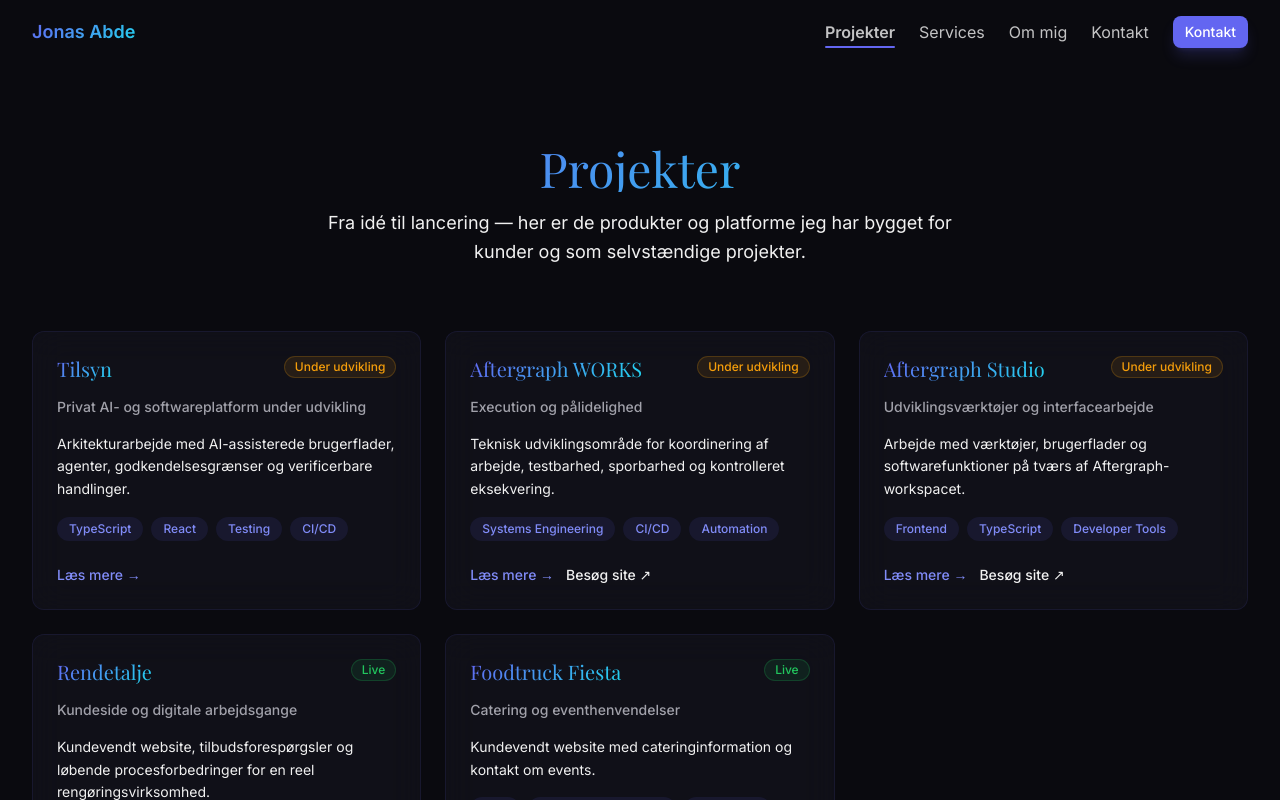
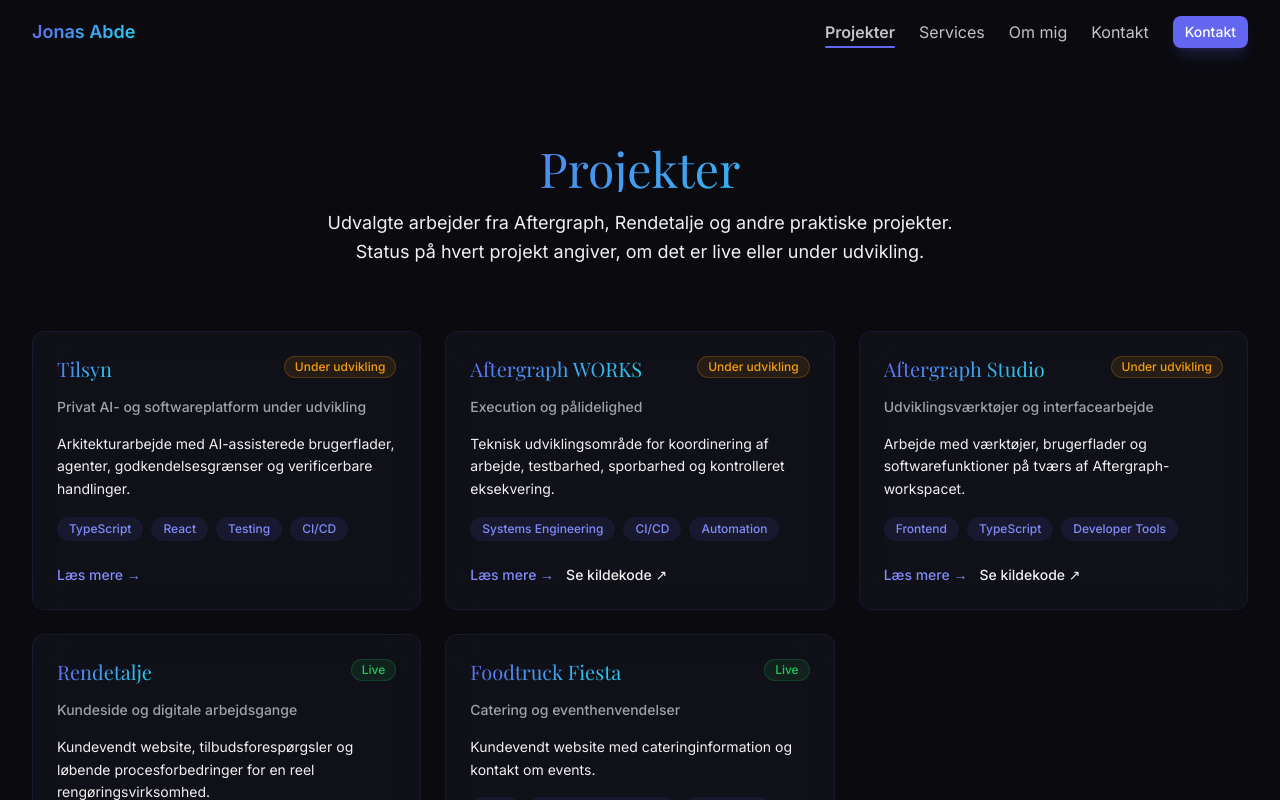
Before and after one commit to JonasAbde/JonasAbde, a React (Vite) app: page /projekter in a window 1280 px wide. Shown: the top 800 px of the page. Built offline with nearby package versions, Linux system fonts and the light colour scheme.

Commit message:
fix(portfolio): align services, SEO and project navigation with real experience

```diff
--- a/src/pages/Projects.tsx
+++ b/src/pages/Projects.tsx
@@ -77,7 +77,7 @@ function ProjectCard({ project }: { project: Project }) {
             rel="noopener noreferrer"
             className="text-sm font-medium text-pearl-muted hover:text-pearl transition-colors"
           >
-            Besøg site ↗
+            {project.url.includes('github.com/') ? 'Se kildekode ↗' : 'Besøg website ↗'}
           </a>
         )}
       </div>
@@ -90,7 +90,7 @@ export default function ProjectsPage() {
     <>
       <SeoHelmet
         title="Projekter"
-        description="Se de digitale produkter jeg har bygget — fra webapplikationer og AI-systemer til forretningsplatforme."
+        description="Se dokumenterede web- og driftsprojekter samt Aftergraph-engineering, der fortsat er under udvikling."
         path="/projekter"
       />
 
@@ -102,8 +102,8 @@ export default function ProjectsPage() {
               Projekter
             </h1>
             <p className="text-pearl-muted text-lg leading-relaxed">
-              Fra idé til lancering — her er de produkter og platforme jeg har
-              bygget for kunder og som selvstændige projekter.
+              Udvalgte arbejder fra Aftergraph, Rendetalje og andre praktiske projekter.
+              Status på hvert projekt angiver, om det er live eller under udvikling.
             </p>
           </div>
 
```
